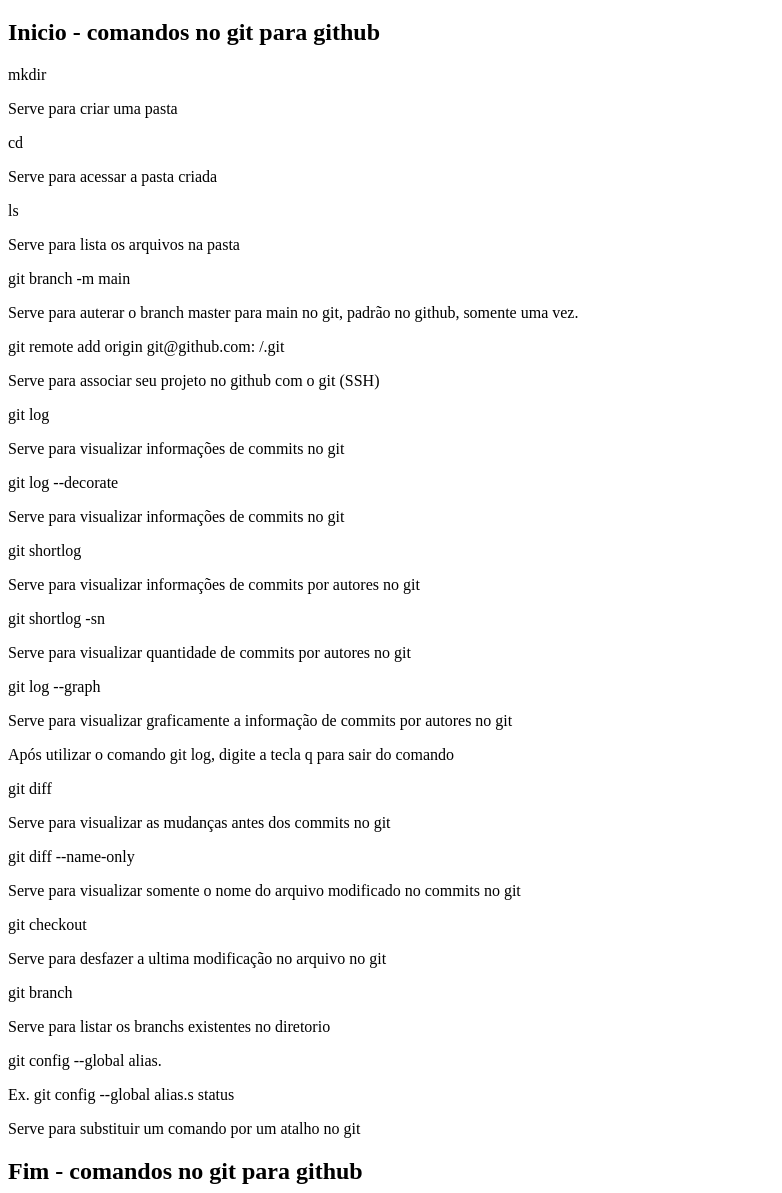
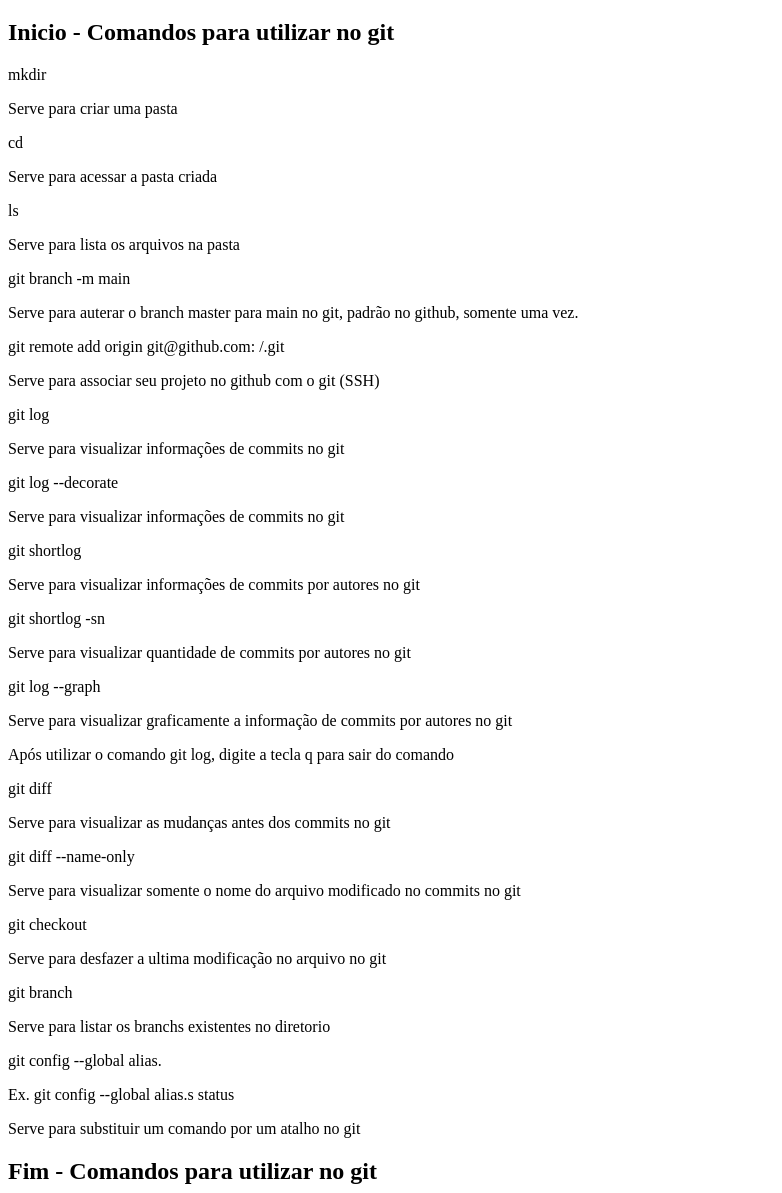
Before and after one commit to DenisRnascimento/firstCommitGitHub, a plain HTML site: page gitGithub_Instrucions.html in a window 1280 px wide. Shown: the part 567-1760 px from the top of the page, without its empty margins (0-782 px from the left). Drawn offline with Linux system fonts and the light colour scheme.

Commit message:
Atualização de comandos no arquivo html do gitGtihub

```diff
--- a/gitGithub_Instrucions.html
+++ b/gitGithub_Instrucions.html
@@ -25,7 +25,7 @@
 
        <h1>Fim - Comandos para enviar repositorio para github</h1>
 
-       <h2>Inicio - comandos no git para github</h2>
+       <h2>Inicio - Comandos para utilizar no git</h2>
 
        <p>mkdir <nomepasta></p>
        <p>Serve para criar uma pasta</p>
@@ -60,7 +60,7 @@
        <p>Ex. git config --global alias.s status</p>
        <p>Serve para substituir um comando por um atalho no git</p>
 
-       <h2>Fim - comandos no git para github</h2>
+       <h2>Fim - Comandos para utilizar no git</h2>
 
 
     </body>
```
